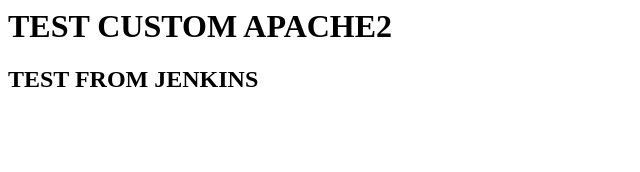
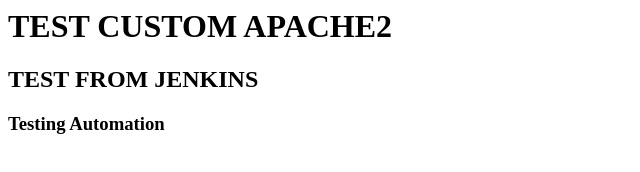
Before and after one commit to Asang777/web-apache-docker, a plain HTML site: page index.html in a window 1280 px wide. Shown: the whole page, without its empty margins (0-640 px from the left). Drawn offline with Linux system fonts and the light colour scheme.

Commit message:
Test automation 2

```diff
--- a/index.html
+++ b/index.html
@@ -1,2 +1,3 @@
 <h1>TEST CUSTOM APACHE2</h1>
 <h2>TEST FROM JENKINS</h2>
+<h3>Testing Automation</h3>
```
